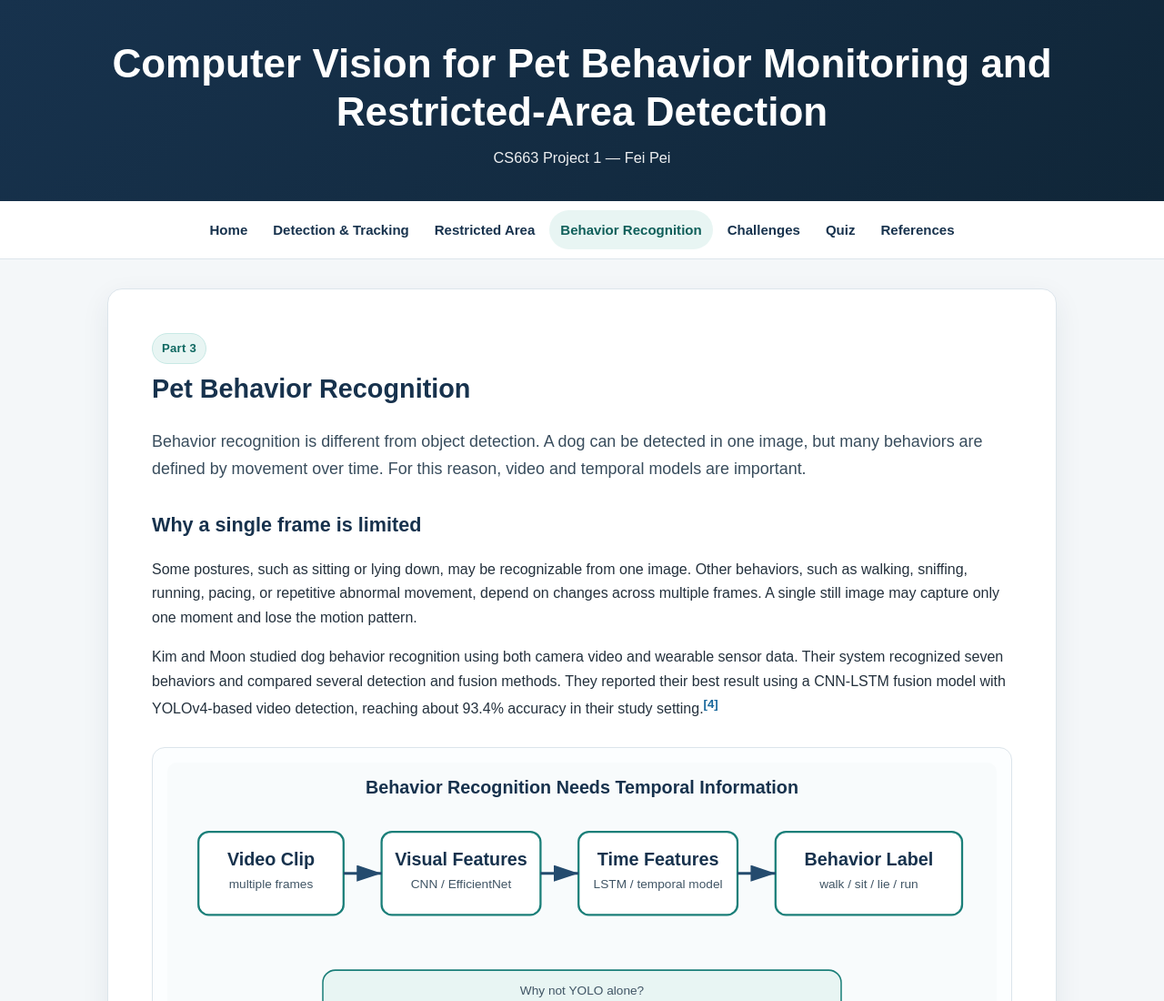
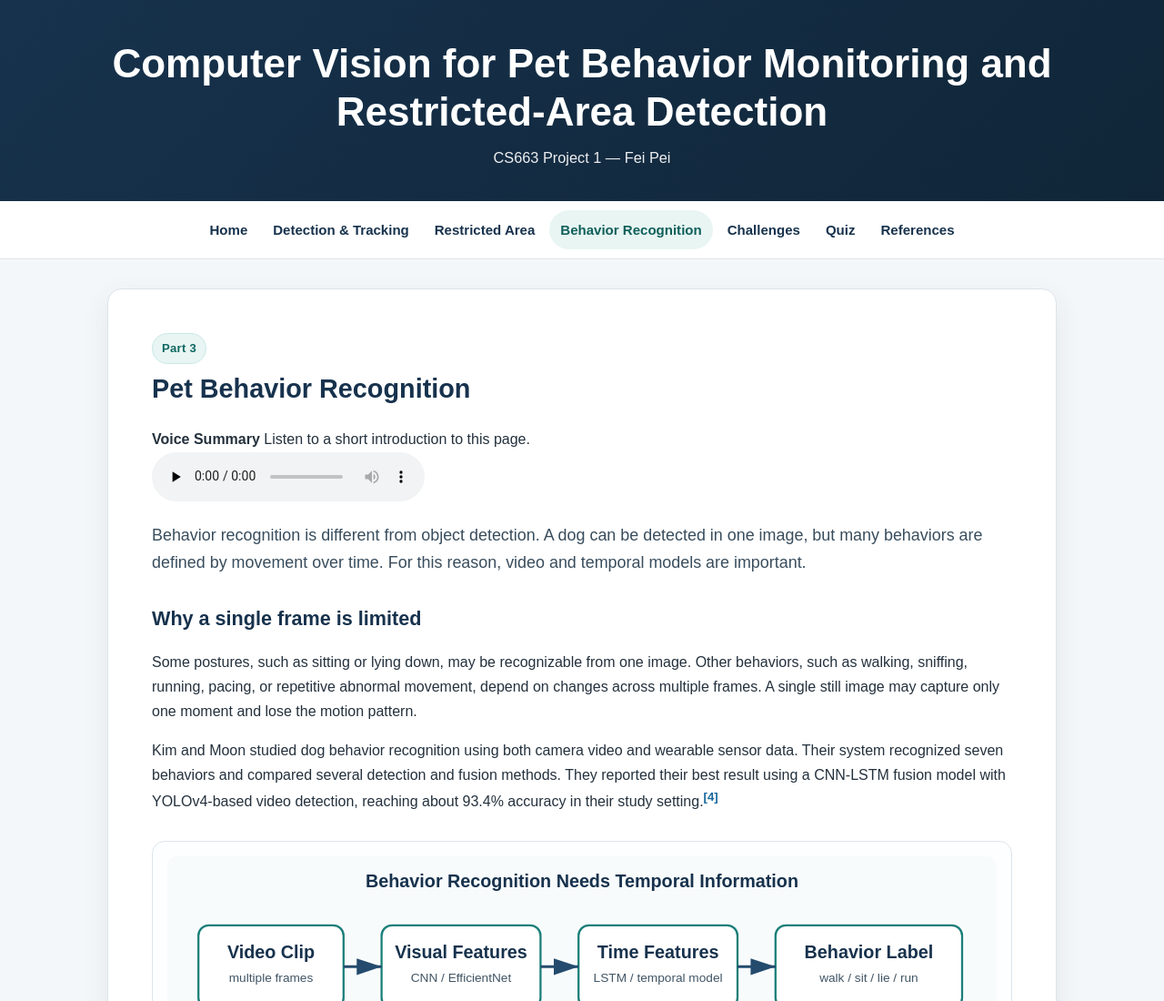
Before and after one commit to peifei0709/cs663-project1, a website: page behavior.html in a window 1280 px wide. Shown: the top 1100 px of the page at 91% size. Drawn offline with Linux system fonts and the light colour scheme.

Commit message:
Update behavior.html

```diff
--- a/behavior.html
+++ b/behavior.html
@@ -24,6 +24,17 @@
 
 <span class="kicker">Part 3</span>
 <h2>Pet Behavior Recognition</h2>
+  <div class="page-audio">
+    <div>
+        <strong>Voice Summary</strong>
+        <span>Listen to a short introduction to this page.</span>
+    </div>
+
+    <audio controls preload="none">
+        <source src="audio/behavior.mp3" type="audio/mpeg">
+        Your browser does not support the audio element.
+    </audio>
+</div>
 <p class="lead">Behavior recognition is different from object detection. A dog can be detected in one image, but many behaviors are defined by movement over time. For this reason, video and temporal models are important.</p>
 
 <h3>Why a single frame is limited</h3>
```
